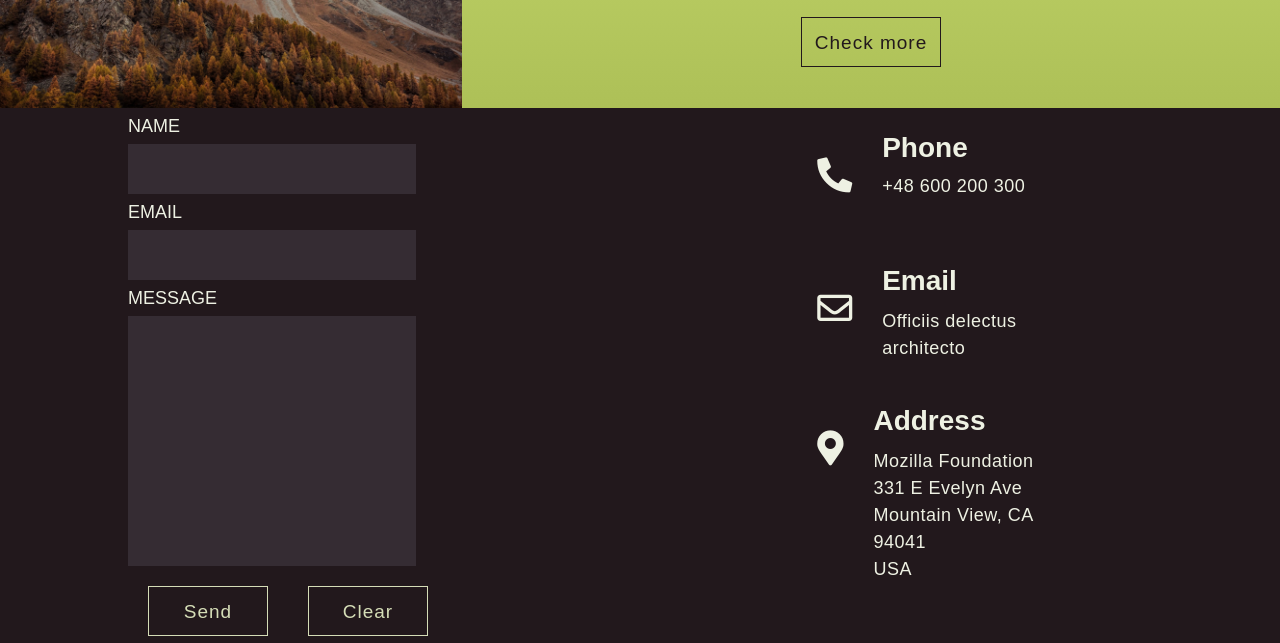
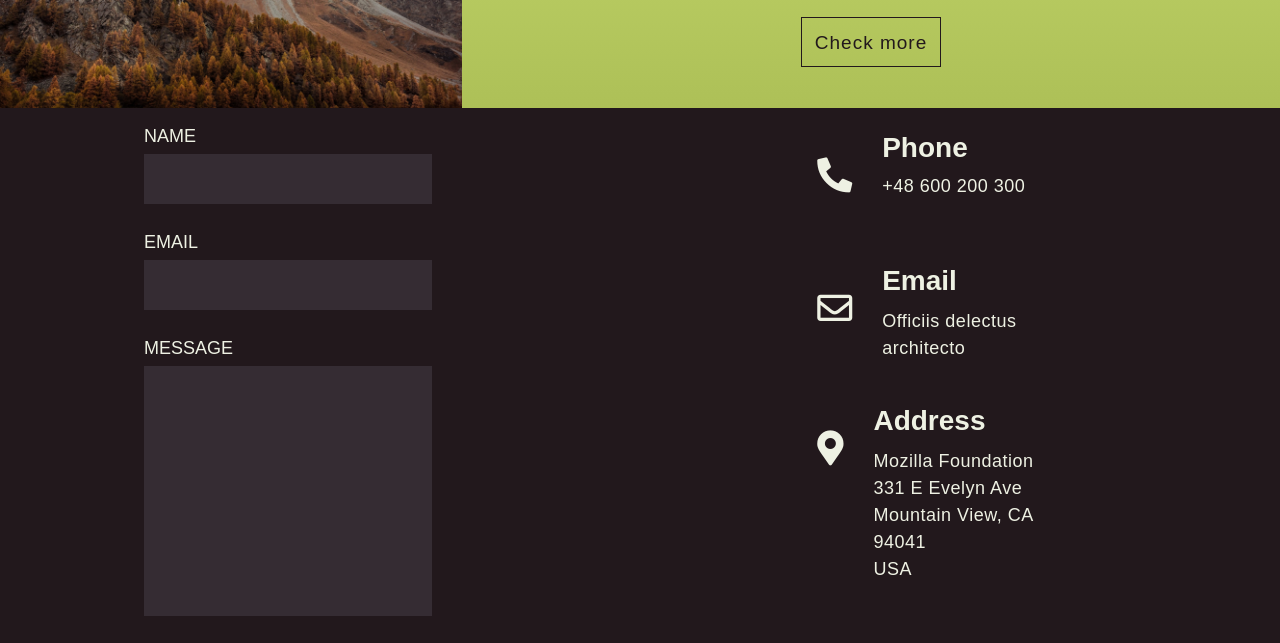
Before and after one commit to malgorzatajPL/Mountains, a website: page index.html in a window 1280 px wide. Shown: the part 1905-2548 px from the top of the page. Drawn offline with nearby package versions, Linux system fonts and the light colour scheme; files whose address does not match are found by name.

Commit message:
Fix centering form
Change align-content to align-items
Add 10px padding footer/form/.contact

```diff
--- a/css/_components/_footer-form.scss
+++ b/css/_components/_footer-form.scss
@@ -6,7 +6,7 @@ form{
     justify-content: space-between;
     flex-wrap: wrap;
     flex-direction: column;
-    align-content: center;
+    align-items: center;
     @include media('>=tablet', '<=desktop') {
         margin: 0 auto;
         padding: 0 20px;
@@ -23,6 +23,7 @@ form{
         margin: 0;
     }
         .contact{
+            padding: 10px;
             @include media('>=phone', '<=desktop') {
                display: grid;
             }
```
Also changed, not shown: css/main.css, img/mount.png (deleted), 1 other file.
